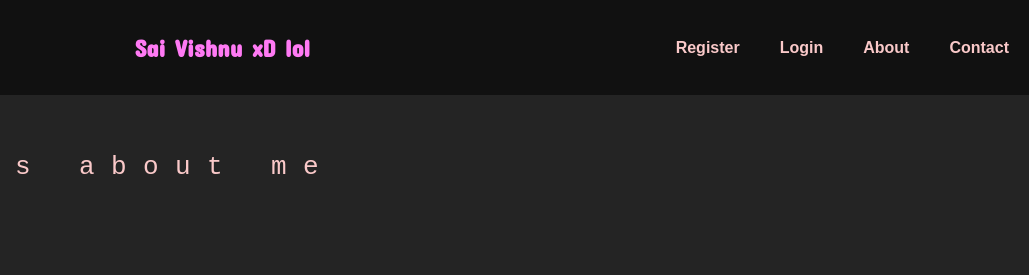
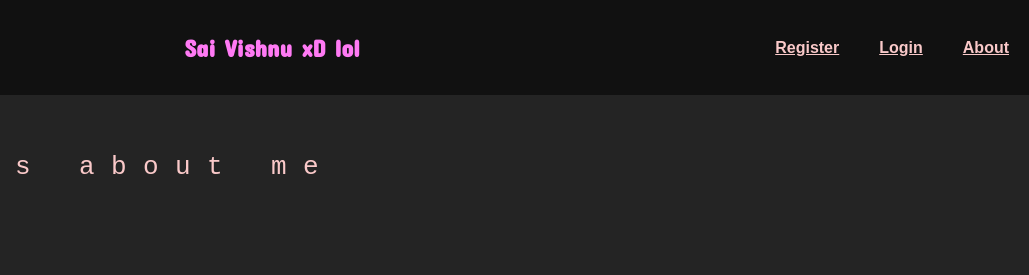
Before and after one commit to saivishnu725/my-info-html, a plain HTML site: page index.html in a window 1280 px wide. Shown: the top 275 px of the page, 251-1280 px from the left. Drawn offline with Linux system fonts and the light colour scheme.

Commit message:
made buttons functional

```diff
--- a/index.html
+++ b/index.html
@@ -17,17 +17,17 @@
             <h1 class="myname"> Sai Vishnu xD lol </h1>
             <ul class="nav-list">
                 <li>
-                    <button type="button"> Register </button>
+                    <button type="button"> <a href="./register.html"> Register </a> </button>
                 </li>
                 <li>
-                    <button type="button"> Login </button>
+                    <button type="button"> <a href="./login.html"> Login </a> </button>
                 </li>
                 <li>
-                    <button type="button"> About </button>
+                    <button type="button"> <a href="./about.html"> About </a></button>
                 </li>
-                <li>
-                    <button type="button"> Contact </button>
-                </li>
+                <!-- <li>
+                    <button type="button"> <a href="">Contact </a></button>
+                </li> -->
             </ul>
         </nav>
     </header>
@@ -43,7 +43,7 @@
             <li>
 
                 has well over 15 followers / 81 repositories (as of 18 June, 2023) on
-                <a href="https://www.github.com/saivishnu725">Github</a>
+                <a class="github-link" href="https://www.github.com/saivishnu725">Github</a>
             </li>
             <li> is a Computer Science geek </li>
             <li>
@@ -60,7 +60,7 @@
 
     <!-- Footer -->
     <footer class="footer">
-        <small> ©2023 <a href="https://www.github.com/saivishnu725/">saivishnu725</a> Development. All rights reserved.
+        <small> ©2023 <a class="github-link" href="https://www.github.com/saivishnu725/">saivishnu725</a> Development. All rights reserved.
         </small>
     </footer>
 </body>
```
